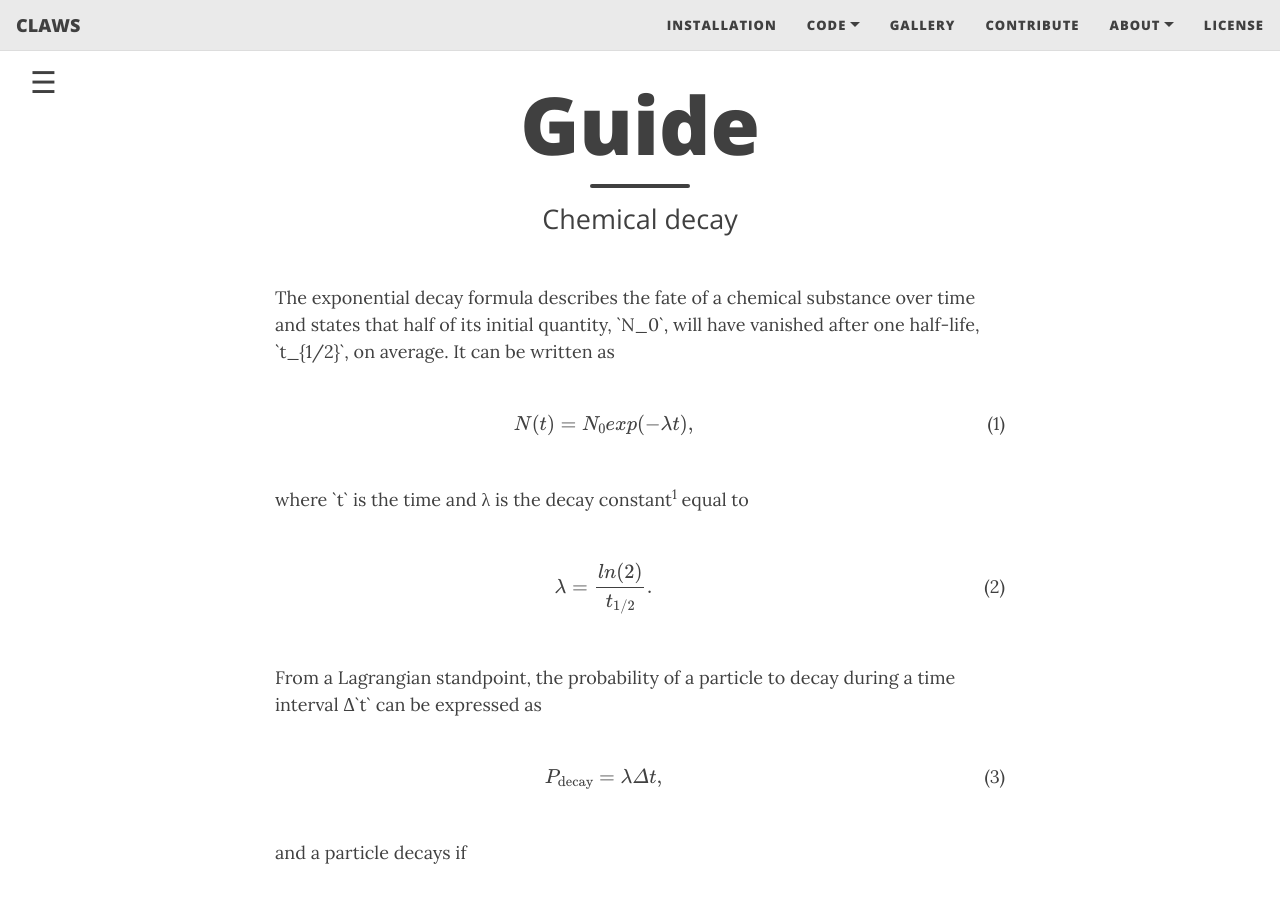
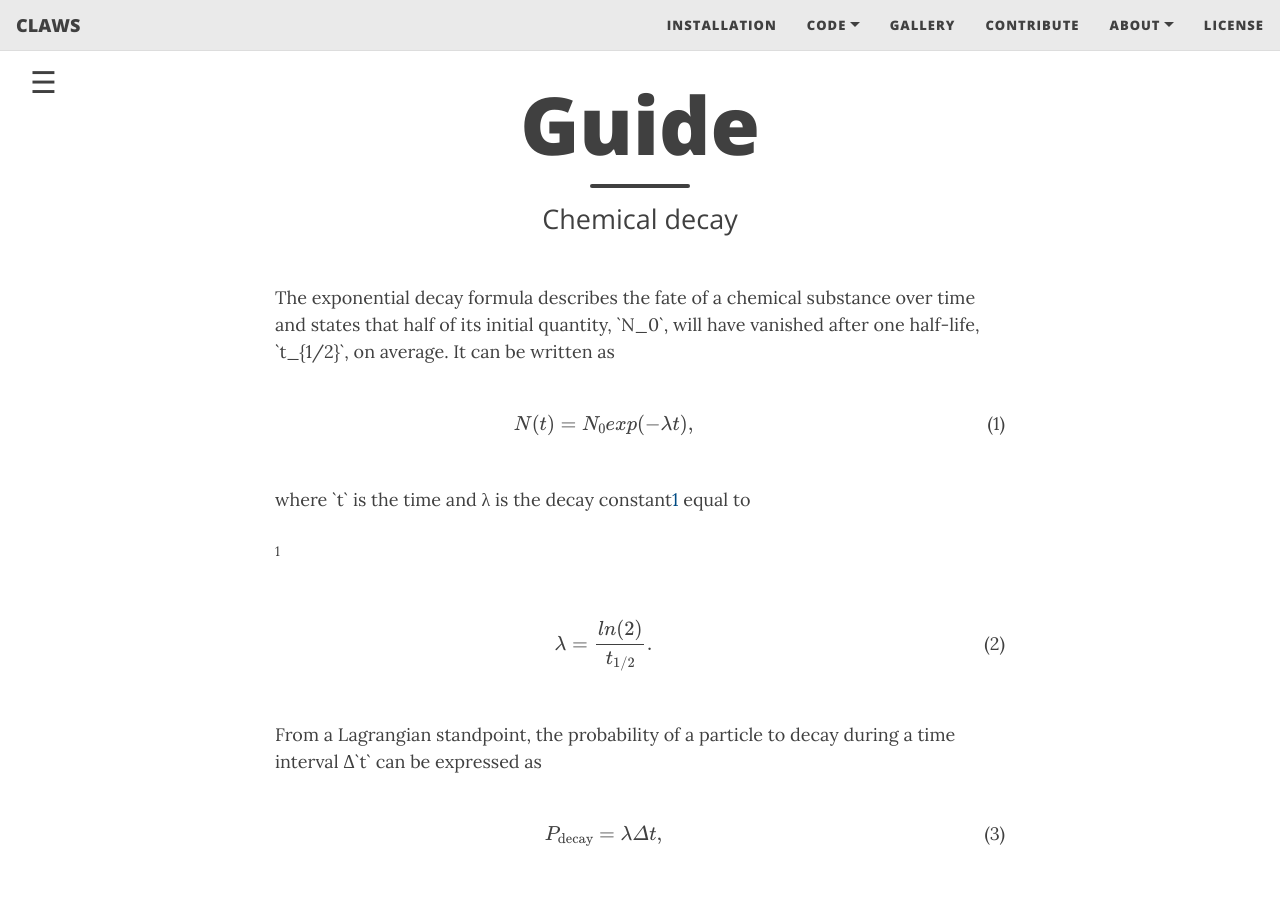
Before and after one commit to claws-scot/claws-scot.github.io, a Jekyll site: the page built from guide.md, in a window 1280 px wide and 900 px high. Built offline with Jekyll 4.4.1, drawn with Linux system fonts in a browser that asks for light colours; nearby versions of some CDN libraries; formulas are drawn with MathJax 3.

Commit message:
Editing web pages

```diff
--- a/guide.md
+++ b/guide.md
@@ -43,7 +43,9 @@ if (localStorage.getItem("show_sidenav")) openNav()
   <div class="equation__number">(1)</div>
 </div>
 
-<p>where `t` is the time and &#955; is the decay constant<sup>1</sup> equal to</p>
+<p>where `t` is the time and &#955; is the decay constant<a href="#fn1">1</a> equal to</p>
+<!--<a href="#fn1" id="ref1">1</a>-->
+<sup>1</sup>
 
 <div class="equation">
   <equation class="equation__content">$$&#955; = \frac{ln(2)}{t_{1/2}}\text{.}$$</equation>
```
